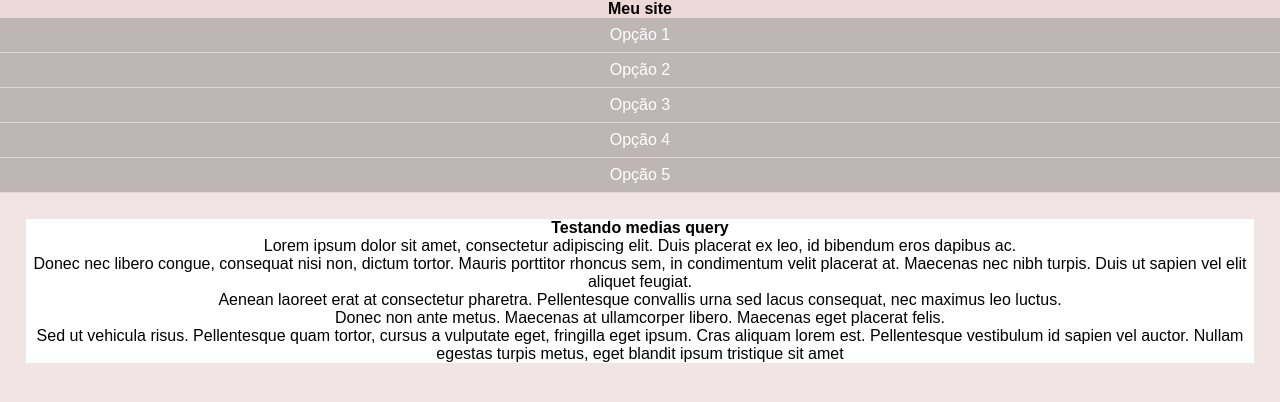
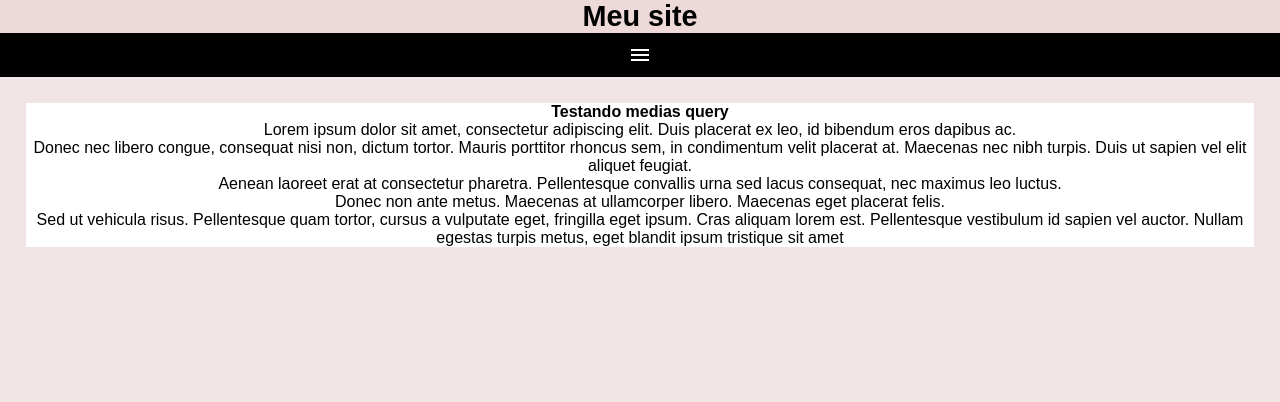
Before and after one commit to Zaunita/desafio4, a plain HTML site: page index.html in a window 1280 px wide. Drawn offline with Linux system fonts and the light colour scheme.

Commit message:
teste de menu

```diff
--- a/index.html
+++ b/index.html
@@ -5,10 +5,14 @@
     <meta name="viewport" content="width=device-width, initial-scale=1.0">
     <title>Document</title>
     <link rel="stylesheet" href="./style.css">
+    <link href="https://fonts.googleapis.com/icon?family=Material+Icons"
+    rel="stylesheet">
+
 </head>
 <body>
     <header>
         <h1>Meu site</h1>
+        <i id="burguer" class="material-icons">menu</i>
         <menu>
             <ul>
                 <li><a href="#">Opção 1</a></li>
--- a/style.css
+++ b/style.css
@@ -13,6 +13,10 @@ body,html{
 header{
     background-color:rgb(238, 217, 217);
     text-align:center;
+}
+
+header h1{
+    font-size:1.8rem;
 }
 
 menu{
@@ -43,3 +47,21 @@ article{
 article p{
     text-align:center;
 }
+
+i#burguer{
+    color:white;
+    background-color:black;
+    width:100%;
+    display:block;
+    text-align:center;
+    padding:10px;
+}
+
+i#burguer:hover{
+    cursor:pointer;
+    background-color:rgb(121, 119, 119);
+}
+
+menu ul{
+    display:none;
+}
```
